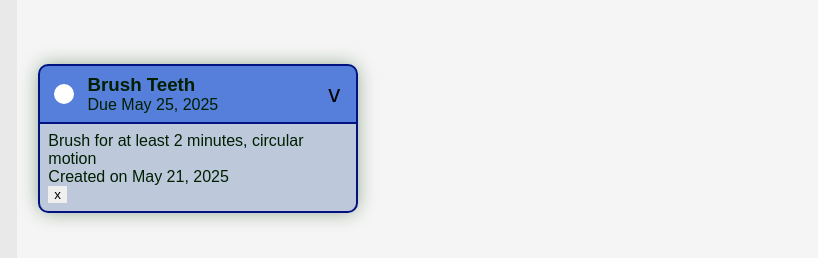
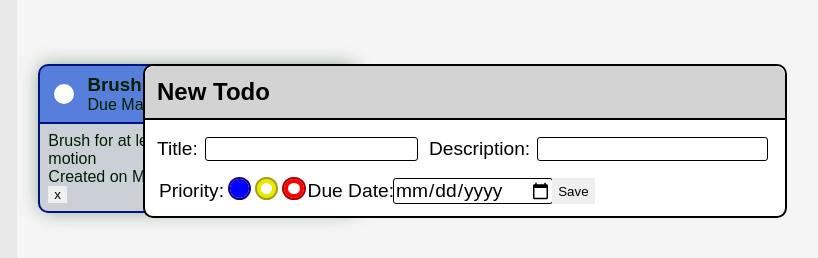
Before and after one commit to lmorgan2398/todo-list, a website with bundled scripts: page src/template.html in a window 1280 px wide. Shown: the whole page, without its empty margins (175-993 px from the left). Built offline with nearby package versions, Linux system fonts and the light colour scheme.

Commit message:
Split index.js into further modules, remove projects module, redo new UI
New Todo UI will now more closely resemble a rendered todo object,
projects module is removed in favor of a property based approach to
rendering project lists, and split index into modules for further clairty
and seperation of concerns

```diff
--- a/src/index.js
+++ b/src/index.js
@@ -1,59 +1,12 @@
 import * as display from "./display.js";
-import * as lists from "./lists.js";
+import * as list from "./list.js";
+import * as storage from "./storage.js";
+import * as todo from "./todo.js";
 import { format } from "date-fns";
 import './styles.css';
 
-const list = lists.createList();
-let todoList = list.getList();
-window.list = list;
-
-
-const projects = lists.createProjects();
-let projectsList = projects.getProjects();
-window.projects = projects;
-
-
-const storage = (function(){
-    const packageList = (ls) => JSON.stringify(ls);
-
-    const unpackageList = (ls) => JSON.parse(ls);
-
-    const saveList = (ls) => {
-        let listToSave = packageList(ls);
-        localStorage.setItem('todo-list', listToSave);
-    }
-
-    const loadList = () => {
-        let listToUnpackage = localStorage.getItem('todo-list');
-        let listToLoad = unpackageList(listToUnpackage);
-        return listToLoad;
-    }
-
-    return { saveList, loadList }
-})();
-
-
-
-
-const createTodo = function(title, description, priority, due){
-    return {
-        title: title,
-        description: description,
-        priority: priority,
-        due: due,
-
-        completion: 'incomplete',
-        toggle: function() {
-            if(this.completion == 'incomplete'){
-                this.completion = 'complete';
-            } else {
-                this.completion = 'incomplete';
-            }
-        }
-    }
-}
-
-
+let todoList = list.createList();
+window.todoList = todoList;
 
 const todoListElement = document.querySelector('.todos');
 
@@ -77,7 +30,7 @@ saveNewTodoButton.addEventListener('click', () => {
     let newDue = format(dueInput.value, "MMM d, yyyy");
 
     let newTodo = createTodo(newTitle, newDescription, newPriority, newDue);
-    list.addTodo(newTodo);
+    todoList.addTodo(newTodo);
 
     dialog.close();
 
--- /dev/null
+++ b/src/list.js
@@ -0,0 +1,19 @@
+const createList = function(){
+    let ls = [];
+
+    const getList = () => ls;
+
+    const setList = (array) => ls = array;
+
+    const getTodo = (index) => ls[index];
+
+    const setTodo = (index, todo) => ls[index] = todo;
+
+    const addTodo = (todo) => ls.push(todo);
+
+    const removeTodo = (index) => ls.splice(index, 1);
+
+    return { getList, setList, getTodo, setTodo, addTodo, removeTodo }
+};
+
+export { createList }
--- a/src/lists.js
+++ /dev/null
@@ -1,49 +0,0 @@
-const createList = function(){
-    let ls = [];
-
-    const getList = () => ls;
-
-    const setList = (array) => ls = array;
-
-    const getTodo = (index) => ls[index];
-
-    const setTodo = (index, todo) => ls[index] = todo;
-
-    const addTodo = (todo) => ls.push(todo);
-
-    const removeTodo = (index) => ls.splice(index, 1);
-
-    return { getList, setList, getTodo, setTodo, addTodo, removeTodo }
-};
-
-const createProjects = function(){
-    let prjs = [];
-
-    const getProjects = () => prjs;
-
-    const setProjects = (array) => prjs = array;
-
-    const getProject = (index) => prjs[index];
-
-    const setProject = (index, prj) => prjs[index] = prj;
-
-    const addProject = (prj) => prjs.push(prj);
-
-    const removeProject = (index) => prjs.splice(index, 1);
-
-    const createProject = function(name){
-        const { getList, setList, getTodo, setTodo, addTodo, removeTodo } = createList();
-
-        let currentName = name;
-
-        const getName = () => currentName;
-
-        const setName = (newName) => currentName = newName;
-
-        return { getList, setList, getTodo, setTodo, addTodo, removeTodo, getName, setName }
-    }
-
-    return { getProjects, setProjects, getProject, setProject, addProject, removeProject, createProject }
-};
-
-export { createList, createProjects }
--- /dev/null
+++ b/src/storage.js
@@ -0,0 +1,17 @@
+const packageList = (ls) => JSON.stringify(ls);
+
+const unpackageList = (ls) => JSON.parse(ls);
+
+const saveList = (ls) => {
+    let listToSave = packageList(ls);
+    localStorage.setItem('todo-list', listToSave);
+}
+
+const loadList = () => {
+    let listToUnpackage = localStorage.getItem('todo-list');
+    let listToLoad = unpackageList(listToUnpackage);
+    return listToLoad;
+}
+
+
+export { saveList, loadList };
--- a/src/styles.css
+++ b/src/styles.css
@@ -73,7 +73,7 @@ body {
 }
 
 .todo-info {
-    background-color: rgb(189, 200, 219);
+    background-color: rgb(203, 207, 214);
     border-bottom-right-radius: 10px;
     border-bottom-left-radius: 10px;
     display: flex;
@@ -126,3 +126,157 @@ body {
 .toggle-info:hover {
     cursor: grab;
 }
+
+dialog {
+    display: flex;
+    flex-direction: column;
+    width: max(50%, 40rem);
+    margin-top: 4rem;
+    justify-self: center;
+    border-radius: 10px;
+    border: 2px solid black;
+    padding: 0;
+}
+
+dialog h2 {
+    padding: 12px 0px 12px 12px;
+    width: 100% - 12px;
+    border-bottom: 2px solid black;
+    background-color: lightgray;
+    border-top-left-radius: inherit;
+    border-top-right-radius: inherit;
+}
+
+dialog form {
+    width: 100%;
+}
+
+form {
+    font-size: 1.2rem;
+    text-align: center;
+}
+
+dialog .text-info {
+    padding: 18px 12px 12px;
+}
+
+dialog .text-info,
+dialog .text-info label {
+    font-size: 1.2rem;
+    display: flex;
+    align-items: center;
+}
+
+dialog .text-info label {
+    margin-right: 6px;
+}
+
+dialog .text-info input,
+dialog .text-info textarea {
+    margin-left: 8px;
+}
+
+dialog #title {
+    font-size: 1rem;
+    outline: 1px solid black;
+    border-radius: 2px;
+    padding: 2px;
+}
+
+dialog #description {
+    font-size: 1rem;
+    outline: 1px solid black;
+    border-radius: 2px;
+    padding: 2px;
+    resize: none;
+    white-space: nowrap;
+    overflow: hidden;
+    flex: 2;
+}
+
+dialog .description {
+    flex: 2;
+    margin-left: 6px;
+}
+
+dialog .other-info {
+    padding: 6px 12px 12px;
+}
+
+fieldset legend,
+fieldset label,
+fieldset div {
+    float: left;
+    font-size: 1.2rem;
+}
+
+fieldset {
+    padding: 0;
+    display: flex;
+    align-items: center;
+}
+
+fieldset div {
+    height: 100%;
+    display: flex;
+    align-items: center;
+}
+
+input[type="radio"] {
+    appearance: none;
+    height: 1.2rem;
+    width: 1.2rem;
+    border-radius: 24px;
+    margin: 1px 4px;
+}
+
+input[type="radio"]:hover {
+    cursor: grab;
+}
+
+#blue {
+    border: 4px solid blue;
+    outline: 2px solid rgb(20, 0, 133);
+
+}
+
+#blue:checked {
+    background-color: blue;
+}
+
+#yellow {
+    border: 4px solid rgb(233, 233, 4);
+    outline: 2px solid rgb(163, 160, 0);
+}
+
+#yellow:checked {
+    background-color: rgb(233, 233, 4);
+}
+
+#red {
+    border: 4px solid red;
+    outline: 2px solid rgb(172, 0, 0);
+}
+
+#red:checked {
+    background-color: red;
+}
+
+dialog .other-info {
+    display: flex;
+}
+
+dialog::backdrop {
+    background: rgba(0, 0, 0, 0.226);
+}
+
+#due {
+    font-size: 1.2rem;
+    outline: 1px solid black;
+    border-radius: 2px;
+}
+
+.due {
+    display: flex;
+    align-items: center;
+}
--- a/src/template.html
+++ b/src/template.html
@@ -32,26 +32,37 @@
         <div class="completed"></div>
     </div>
 </div>
-<dialog>
+<dialog open>
     <h2>New Todo</h2>
     <form>
+        <div class="text-info">
             <label for="title">Title:
                 <input type="text" name="title" id="title" maxlength="50">
             </label>
-        <label for="description">Description:
-            <textarea name="description" id="description"></textarea>
+            <label class="description" for="description">Description:
+                <textarea name="description" id="description" rows="1"></textarea>
             </label>
-        <label for="priority">Priority:
-            <select name="priority" id="priority">
-                <option value="low">Low</option>
-                <option value="medium">Medium</option>
-                <option value="high">High</option>
-            </select>
+        </div>
+        <div class="other-info">
+            <fieldset>
+                <legend>Priority:</legend>
+                <div>
+                    <label for="blue">
+                        <input type="radio" id="blue" name="priority" value="blue" checked>
                     </label>
-        <label for="due">Due Date:
+                    <label for="yellow">
+                        <input type="radio" name="priority" id="yellow" value="yellow">
+                    </label>
+                    <label for="red">
+                        <input type="radio" name="priority" id="red" value="red">
+                    </label>
+                </div>
+            </fieldset>
+            <label for="due" class="due">Due Date:
                 <input type="date" name="due" id="due">
             </label>
             <button type="button">Save</button>
+        </div>
     </form>
 </dialog>
     <script src="index.js" type="module"></script>
--- /dev/null
+++ b/src/todo.js
@@ -0,0 +1,20 @@
+const createTodo = function(title, description, priority, due, project){
+    return {
+        title: title,
+        description: description,
+        priority: priority,
+        due: due,
+        project: project,
+
+        completion: 'incomplete',
+        toggle: function() {
+            if(this.completion == 'incomplete'){
+                this.completion = 'complete';
+            } else {
+                this.completion = 'incomplete';
+            }
+        }
+    }
+}
+
+export { createTodo };
```
Lines whose indentation alone changed are shown as unchanged.
